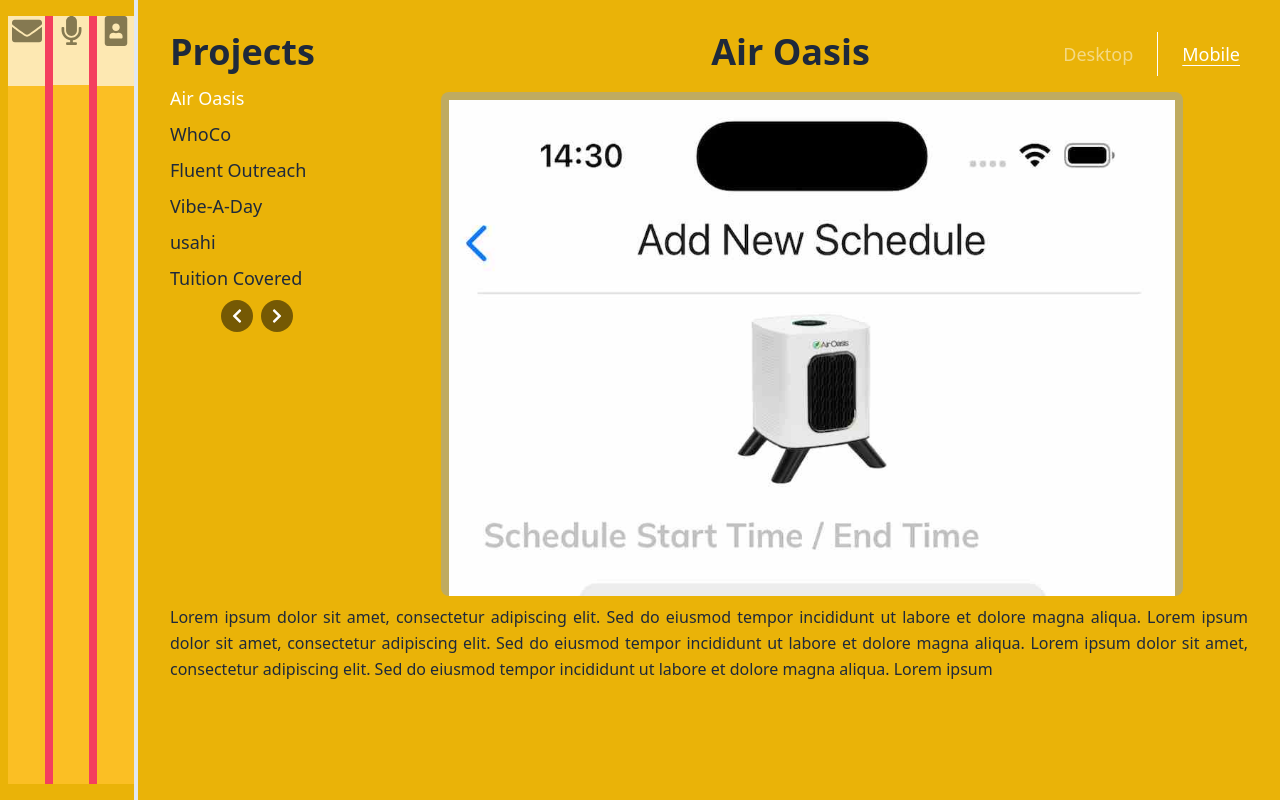
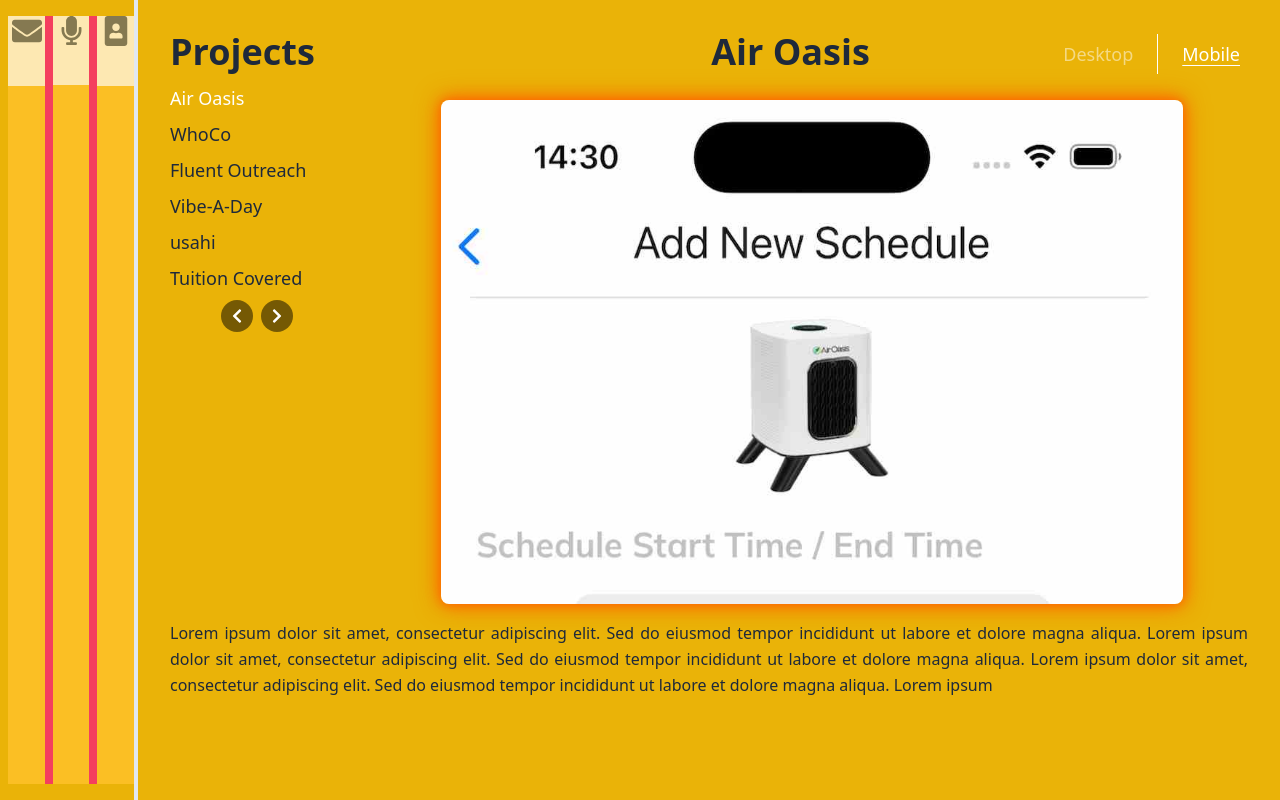
Before and after one commit to MylesPillay/Dev-Portfolio, a Next.js app: page /projects in a window 1280 px wide. Built offline with nearby package versions, Linux system fonts and the light colour scheme.

Commit message:
border glow introduced

```diff
--- a/src/app/components/projects/ProjectHeader.tsx
+++ b/src/app/components/projects/ProjectHeader.tsx
@@ -39,7 +39,7 @@ const ProjectsHeader: React.FC<ProjectsHeaderProps> = ({
 					Desktop
 				</button>
 
-				<div className='h-full w-px bg-white'></div>
+				<div className='h-[90%] w-px bg-white vertical-align-middle'></div>
 
 				<button
 					className={`w-1/2 h-auto text-white text-lg text-right rounded-md p-2  ${
--- a/src/app/globals.css
+++ b/src/app/globals.css
@@ -41,10 +41,26 @@ nav {
 .nav-title {
 	writing-mode: vertical-rl;
 	text-orientation: mixed;
-	/* transform: rotate(180deg); */
 	padding: 20px 0;
 	font-size: 1.2em;
 	font-weight: bold;
+}
+
+.shadow-neon {
+	box-shadow: 0 0 10px #ff660099, 0 0 20px #ff660099, 0 0 30px #ff660099,
+		0 0 40px #ff660099;
+	animation: neon-glow 1.5s ease-in-out infinite alternate;
+}
+
+@keyframes neon-glow {
+	from {
+		box-shadow: 0 0 5px #ff660099, 0 0 10px #ff660099, 0 0 15px #ff660099,
+			0 0 20px #ff660099;
+	}
+	to {
+		box-shadow: 0 0 10px #ff660099, 0 0 20px #ff660099, 0 0 30px #ff660099,
+			0 0 40px #ff660099;
+	}
 }
 
 nav ul {
--- a/src/app/projects/page.tsx
+++ b/src/app/projects/page.tsx
@@ -93,14 +93,16 @@ const ProjectsDisplay = (): JSX.Element => {
 						onNextImage={nextImage}
 					/>
 				</div>
-				<div className='w-full justify-end py-2'>
-					<div className='w-auto bg-slate-400 mx-auto justify-end bg-opacity-50 rounded-lg p-2 overflow-scroll max-h-[63vh] max-w-[58vw]'>
+				<div className='w-full justify-end my-4'>
+					<div className='shadow-neon rounded-lg w-auto mx-auto justify-end max-h-[63vh] max-w-[58vw] '>
+						<div className='w-auto rounded-lg justify-end mx-auto overflow-scroll max-h-[63vh] max-w-[58vw]'>
 							<div className='relative h-full w-full mx-auto justify-center align-middle items-center'>
 								<ProjectImages
 									selectedProject={selectedProject}
 									viewMode={viewMode}
 									currentImageIndex={currentImageIndex}
 								/>
+							</div>
 						</div>
 					</div>
 				</div>
```
Lines whose indentation alone changed are shown as unchanged.
